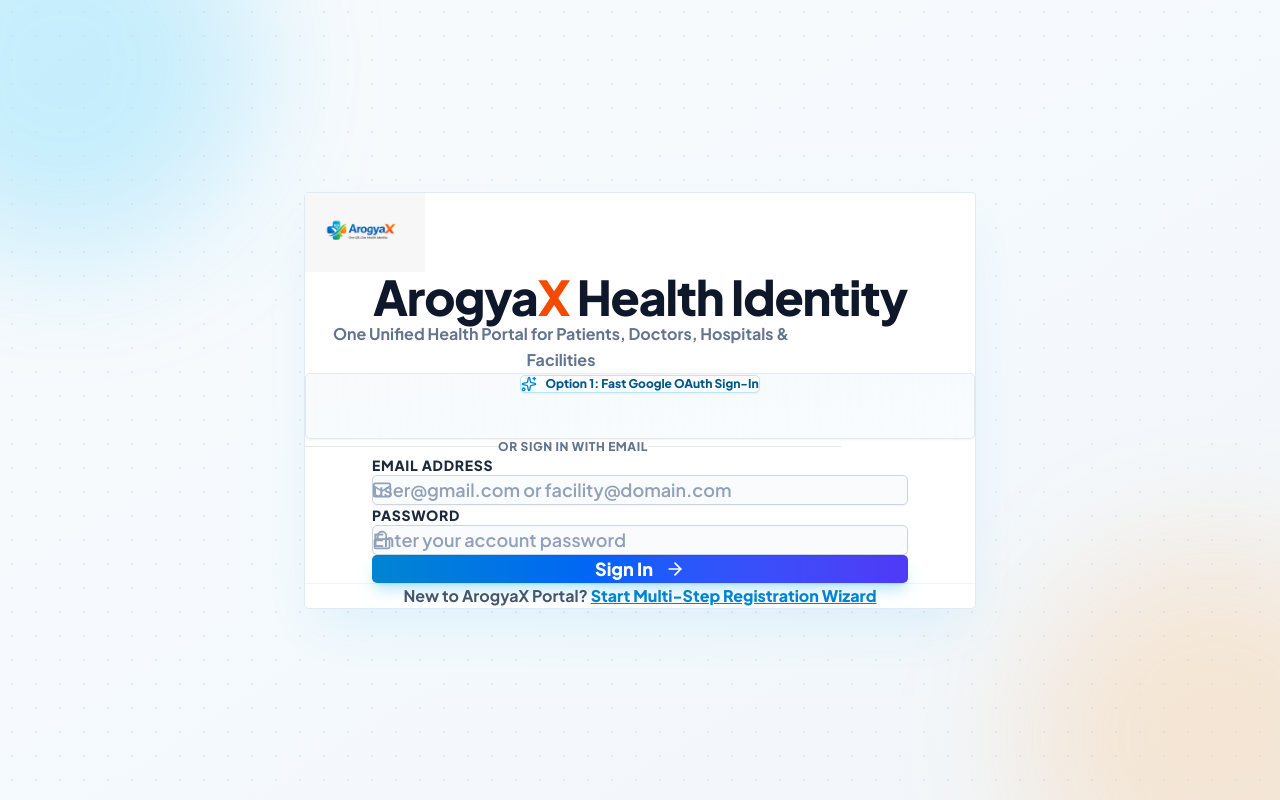
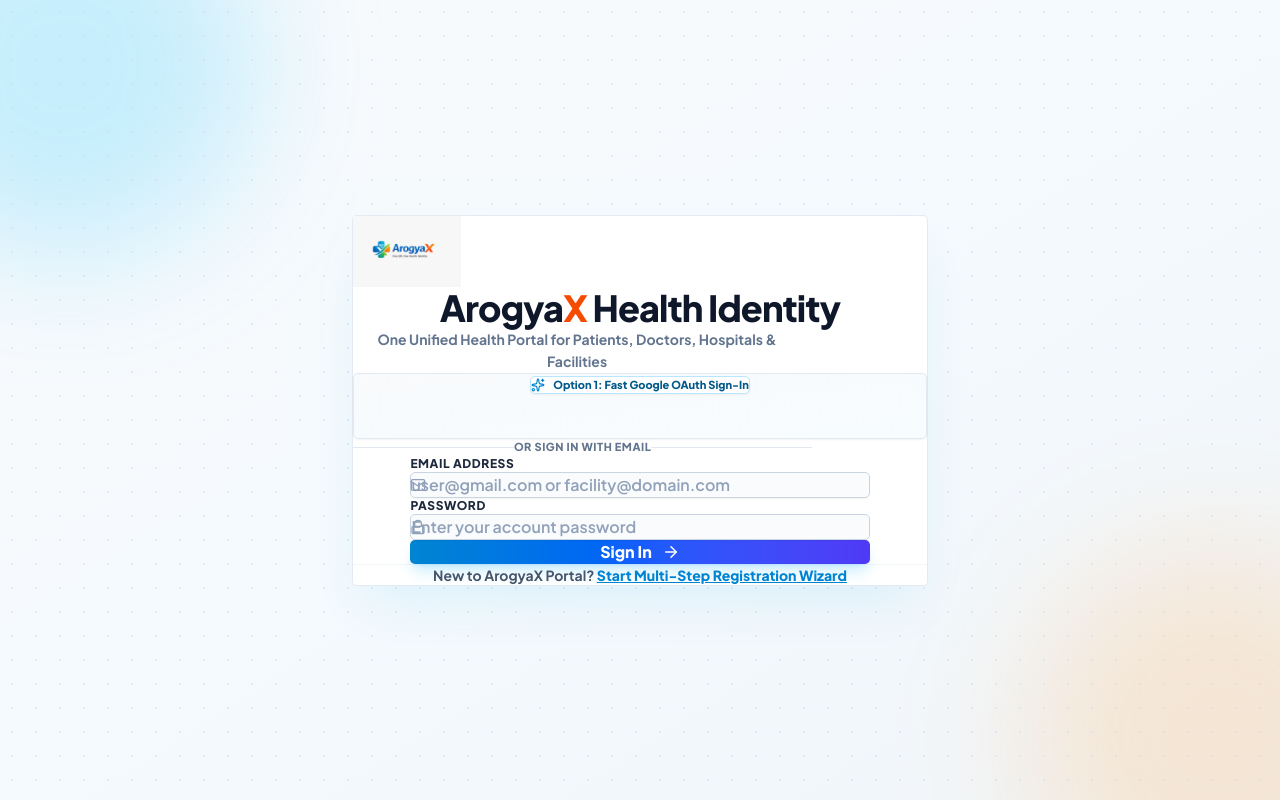
Before and after one commit to vivek3658/biothon-client, a React (Vite) app: page / in a window 1280 px wide. Built offline with nearby package versions, Linux system fonts and the light colour scheme; no server answers.

Commit message:
style: polish login page UI with refined card max-width, rounded-[5px] inputs, and py-8px button heights

```diff
--- a/src/pages/LoginPage.jsx
+++ b/src/pages/LoginPage.jsx
@@ -176,46 +176,46 @@
 
       {/* RENDER 1: DEDICATED EMPLOYEE STAFF LOGIN (/employee path) */}
       {isEmployeePath ? (
-        <div className="w-full max-w-2xl p-10 sm:p-14 md:p-16 bg-white/95 backdrop-blur-2xl rounded-[5px] border border-slate-200/90 shadow-2xl shadow-sky-500/10 relative z-10 space-y-8 transition-all">
+        <div className="w-full max-w-xl mx-auto p-8 sm:p-10 md:p-12 bg-white/95 backdrop-blur-2xl rounded-[5px] border border-slate-200/90 shadow-2xl shadow-sky-500/10 relative z-10 space-y-7 transition-all">
 
           {/* Header Security Badge & Logo */}
           <div className="text-center space-y-3">
-            <div className="inline-flex items-center gap-2 px-4.5 py-1.5 rounded-[5px] bg-sky-50 text-sky-800 text-xs font-black border border-sky-200 shadow-xs mx-auto">
-              <ShieldCheck className="w-4.5 h-4.5 text-sky-600" aria-hidden="true" />
+            <div className="inline-flex items-center justify-center gap-2 max-w-[80%] mx-auto py-[5px] px-4 rounded-[5px] bg-sky-50 text-sky-800 text-xs font-black border border-sky-200 shadow-xs">
+              <ShieldCheck className="w-4 h-4 text-sky-600" aria-hidden="true" />
               <span>ArogyaX Staff Control Panel</span>
             </div>
 
-            <img src={logoImg} alt="ArogyaX Logo" className="h-16 sm:h-18 object-contain mx-auto my-2" />
+            <img src={logoImg} alt="ArogyaX Logo" className="h-14 sm:h-16 object-contain mx-auto my-2" />
 
-            <h1 className="text-3xl sm:text-4xl md:text-5xl font-black text-slate-900 tracking-tight">
+            <h1 className="text-2xl sm:text-3xl md:text-4xl font-black text-slate-900 tracking-tight">
               Staff Portal Sign In
             </h1>
-            <p className="text-sm sm:text-base font-bold text-slate-500 max-w-lg mx-auto">
+            <p className="text-xs sm:text-sm font-bold text-slate-500 max-w-md mx-auto leading-relaxed">
               Restricted portal for System Administrators & Operational Managers
             </p>
           </div>
 
           {/* Status Alert Banner */}
           {errorMessage && (
-            <div className="p-5 bg-rose-50 border border-rose-200 text-rose-700 rounded-[5px] text-sm font-bold flex items-center gap-3 shadow-xs">
-              <AlertCircle className="w-5 h-5 shrink-0 text-rose-600" aria-hidden="true" />
+            <div className="p-3.5 max-w-[80%] mx-auto bg-rose-50 border border-rose-200 text-rose-700 rounded-[5px] text-xs font-bold flex items-center gap-2.5 shadow-xs">
+              <AlertCircle className="w-4 h-4 shrink-0 text-rose-600" aria-hidden="true" />
               <span>{errorMessage}</span>
             </div>
           )}
 
-          <form onSubmit={handleEmployeeSubmit} className="space-y-7">
-            <div>
-              <label htmlFor="emp-username" className="text-xs sm:text-sm font-black text-slate-800 uppercase tracking-wider block mb-2.5">
+          <form onSubmit={handleEmployeeSubmit} className="space-y-6 flex flex-col items-center">
+            <div className="w-full max-w-[80%]">
+              <label htmlFor="emp-username" className="text-xs font-black text-slate-800 uppercase tracking-wider block mb-2">
                 Staff Username or Email
               </label>
               <div className="relative">
-                <div className="absolute inset-y-0 left-0 pl-4.5 flex items-center pointer-events-none text-slate-400">
-                  <User className="w-5 h-5" aria-hidden="true" />
+                <div className="absolute inset-y-0 left-0 pl-4 flex items-center pointer-events-none text-slate-400">
+                  <User className="w-4 h-4" aria-hidden="true" />
                 </div>
                 <input
                   id="emp-username"
                   type="text"
-                  className="w-full pl-12 pr-6 py-4.5 bg-slate-50/70 hover:bg-white focus:bg-white border border-slate-300 rounded-[5px] text-base sm:text-lg font-semibold text-slate-900 placeholder:text-slate-400 focus:outline-none focus:ring-4 focus:ring-sky-500/20 focus:border-sky-500 transition-all shadow-xs"
+                  className="w-full pl-11 pr-4 py-3 bg-slate-50/70 hover:bg-white focus:bg-white border border-slate-300 rounded-[5px] text-sm sm:text-base font-semibold text-slate-900 placeholder:text-slate-400 focus:outline-none focus:ring-4 focus:ring-sky-500/15 focus:border-sky-500 transition-all shadow-xs"
                   value={empUsername}
                   onChange={(e) => setEmpUsername(e.target.value)}
                   placeholder="admin or manager username"
@@ -224,18 +224,18 @@
               </div>
             </div>
 
-            <div>
-              <label htmlFor="emp-password" className="text-xs sm:text-sm font-black text-slate-800 uppercase tracking-wider block mb-2.5">
+            <div className="w-full max-w-[80%]">
+              <label htmlFor="emp-password" className="text-xs font-black text-slate-800 uppercase tracking-wider block mb-2">
                 Staff Account Password
               </label>
               <div className="relative">
-                <div className="absolute inset-y-0 left-0 pl-4.5 flex items-center pointer-events-none text-slate-400">
-                  <KeyRound className="w-5 h-5" aria-hidden="true" />
+                <div className="absolute inset-y-0 left-0 pl-4 flex items-center pointer-events-none text-slate-400">
+                  <KeyRound className="w-4 h-4" aria-hidden="true" />
                 </div>
                 <input
                   id="emp-password"
                   type="password"
-                  className="w-full pl-12 pr-6 py-4.5 bg-slate-50/70 hover:bg-white focus:bg-white border border-slate-300 rounded-[5px] text-base sm:text-lg font-semibold text-slate-900 placeholder:text-slate-400 focus:outline-none focus:ring-4 focus:ring-sky-500/20 focus:border-sky-500 transition-all shadow-xs"
+                  className="w-full pl-11 pr-4 py-3 bg-slate-50/70 hover:bg-white focus:bg-white border border-slate-300 rounded-[5px] text-sm sm:text-base font-semibold text-slate-900 placeholder:text-slate-400 focus:outline-none focus:ring-4 focus:ring-sky-500/15 focus:border-sky-500 transition-all shadow-xs"
                   value={empPassword}
                   onChange={(e) => setEmpPassword(e.target.value)}
                   placeholder="Enter staff password"
@@ -247,15 +247,15 @@
             <button
               type="submit"
               disabled={isSubmitting}
-              className="w-full max-w-[80%] mx-auto py-[5px] px-6 bg-gradient-to-r from-sky-600 via-blue-600 to-indigo-600 hover:from-sky-700 hover:to-indigo-700 text-white font-black text-base sm:text-lg rounded-[5px] shadow-lg shadow-sky-500/25 hover:shadow-xl hover:scale-[1.01] active:scale-[0.99] transition-all flex items-center justify-center gap-3 focus-visible:ring-4 focus-visible:ring-sky-500/20 focus-visible:ring-offset-2 disabled:opacity-60 disabled:cursor-not-allowed cursor-pointer"
+              className="w-full max-w-[80%] mx-auto py-[8px] px-6 bg-gradient-to-r from-sky-600 via-blue-600 to-indigo-600 hover:from-sky-700 hover:to-indigo-700 text-white font-black text-sm sm:text-base rounded-[5px] shadow-lg shadow-sky-500/20 hover:shadow-xl hover:scale-[1.01] active:scale-[0.99] transition-all flex items-center justify-center gap-2.5 focus-visible:ring-4 focus-visible:ring-sky-500/20 focus-visible:ring-offset-2 disabled:opacity-60 disabled:cursor-not-allowed cursor-pointer"
             >
               <span>{isSubmitting ? 'Authenticating Staff...' : 'Sign In to Staff Portal'}</span>
-              <ArrowRight className="w-5 h-5" aria-hidden="true" />
+              <ArrowRight className="w-4.5 h-4.5" aria-hidden="true" />
             </button>
           </form>
 
           <div className="text-center pt-3 border-t border-slate-100">
-            <span className="text-xs font-black text-slate-400 tracking-wider uppercase">ArogyaX Enterprise Security • SSL Encrypted</span>
+            <span className="text-[11px] font-black text-slate-400 tracking-wider uppercase">ArogyaX Enterprise Security • SSL Encrypted</span>
           </div>
         </div>
       ) : (
@@ -284,38 +284,38 @@
 
           {/* C. Unified Login View */}
           {viewMode === 'login' && (
-            <div className="w-full max-w-2xl mx-auto p-10 sm:p-14 md:p-16 bg-white/95 backdrop-blur-2xl rounded-[5px] border border-slate-200/90 shadow-2xl shadow-sky-500/10 space-y-9 transition-all">
+            <div className="w-full max-w-xl mx-auto p-8 sm:p-10 md:p-12 bg-white/95 backdrop-blur-2xl rounded-[5px] border border-slate-200/90 shadow-2xl shadow-sky-500/10 space-y-7 transition-all">
 
               {/* Logo & Header */}
-              <div className="text-center space-y-3">
-                <img src={logoImg} alt="ArogyaX Logo" className="h-16 sm:h-20 object-contain mx-auto mb-2" />
-                <h1 className="text-3xl sm:text-4xl md:text-5xl font-black text-slate-900 tracking-tight">
+              <div className="text-center space-y-2.5">
+                <img src={logoImg} alt="ArogyaX Logo" className="h-14 sm:h-18 object-contain mx-auto mb-1" />
+                <h1 className="text-2xl sm:text-3xl md:text-4xl font-black text-slate-900 tracking-tight">
                   Arogya<span className="text-orange-600">X</span> Health Identity
                 </h1>
-                <p className="text-sm sm:text-base font-bold text-slate-500 max-w-lg mx-auto leading-relaxed">
+                <p className="text-xs sm:text-sm font-bold text-slate-500 max-w-md mx-auto leading-relaxed">
                   One Unified Health Portal for Patients, Doctors, Hospitals & Facilities
                 </p>
               </div>
 
               {/* Status Alert Banners */}
               {errorMessage && (
-                <div className="p-4 max-w-[80%] mx-auto bg-rose-50 border border-rose-200 text-rose-700 rounded-[5px] text-sm font-bold flex items-center gap-3 shadow-xs">
-                  <AlertCircle className="w-5 h-5 shrink-0 text-rose-600" aria-hidden="true" />
+                <div className="p-3.5 max-w-[80%] mx-auto bg-rose-50 border border-rose-200 text-rose-700 rounded-[5px] text-xs font-bold flex items-center gap-2.5 shadow-xs">
+                  <AlertCircle className="w-4 h-4 shrink-0 text-rose-600" aria-hidden="true" />
                   <span>{errorMessage}</span>
                 </div>
               )}
               {successMessage && (
-                <div className="p-4 max-w-[80%] mx-auto bg-emerald-50 border border-emerald-200 text-emerald-700 rounded-[5px] text-sm font-bold flex items-center gap-3 shadow-xs">
-                  <CheckCircle2 className="w-5 h-5 shrink-0 text-emerald-600" aria-hidden="true" />
+                <div className="p-3.5 max-w-[80%] mx-auto bg-emerald-50 border border-emerald-200 text-emerald-700 rounded-[5px] text-xs font-bold flex items-center gap-2.5 shadow-xs">
+                  <CheckCircle2 className="w-4 h-4 shrink-0 text-emerald-600" aria-hidden="true" />
                   <span>{successMessage}</span>
                 </div>
               )}
 
-              <div className="space-y-8">
+              <div className="space-y-6">
                 {/* Option 1: Fast Google OAuth */}
-                <div className="p-7 bg-gradient-to-br from-slate-50 to-sky-50/50 border border-slate-200/90 rounded-[5px] text-center space-y-4 shadow-xs">
-                  <div className="inline-flex items-center justify-center gap-2 max-w-[80%] mx-auto py-[5px] px-4 rounded-[5px] bg-white text-sky-800 text-xs font-black border border-sky-200 shadow-xs">
-                    <Sparkles className="w-4 h-4 text-sky-600" aria-hidden="true" />
+                <div className="p-5 sm:p-6 bg-gradient-to-br from-slate-50 to-sky-50/50 border border-slate-200/90 rounded-[5px] text-center space-y-3.5 shadow-xs">
+                  <div className="inline-flex items-center justify-center gap-2 max-w-[80%] mx-auto py-[5px] px-3.5 rounded-[5px] bg-white text-sky-800 text-[11px] font-black border border-sky-200 shadow-xs">
+                    <Sparkles className="w-3.5 h-3.5 text-sky-600" aria-hidden="true" />
                     <span>Option 1: Fast Google OAuth Sign-In</span>
                   </div>
                   <OfficialGoogleButton
@@ -326,26 +326,26 @@
                 </div>
 
                 {/* Divider */}
-                <div className="flex items-center text-slate-400 text-xs py-1 max-w-[80%] mx-auto">
+                <div className="flex items-center text-slate-400 text-[11px] py-0.5 max-w-[80%] mx-auto">
                   <div className="flex-1 border-b border-slate-200" />
-                  <span className="px-5 font-black uppercase tracking-wider text-xs text-slate-500">Or Sign In with Email</span>
+                  <span className="px-4 font-black uppercase tracking-wider text-slate-500">Or Sign In with Email</span>
                   <div className="flex-1 border-b border-slate-200" />
                 </div>
 
                 {/* Option 2: Unified Email / Password Sign In */}
-                <form onSubmit={handleUnifiedLoginSubmit} className="space-y-7 flex flex-col items-center">
+                <form onSubmit={handleUnifiedLoginSubmit} className="space-y-6 flex flex-col items-center">
                   <div className="w-full max-w-[80%]">
-                    <label htmlFor="user-email" className="text-xs sm:text-sm font-black text-slate-800 uppercase tracking-wider block mb-2.5">
+                    <label htmlFor="user-email" className="text-xs font-black text-slate-800 uppercase tracking-wider block mb-2">
                       Email Address
                     </label>
                     <div className="relative">
-                      <div className="absolute inset-y-0 left-0 pl-4.5 flex items-center pointer-events-none text-slate-400">
-                        <Mail className="w-5 h-5" aria-hidden="true" />
+                      <div className="absolute inset-y-0 left-0 pl-4 flex items-center pointer-events-none text-slate-400">
+                        <Mail className="w-4 h-4" aria-hidden="true" />
                       </div>
                       <input
                         id="user-email"
                         type="email"
-                        className="w-full pl-12 pr-6 py-[12px] bg-slate-50/70 hover:bg-white focus:bg-white border border-slate-300 rounded-[5px] text-base sm:text-lg font-semibold text-slate-900 placeholder:text-slate-400 focus:outline-none focus:ring-4 focus:ring-sky-500/20 focus:border-sky-500 transition-all shadow-xs"
+                        className="w-full pl-11 pr-4 py-3 bg-slate-50/70 hover:bg-white focus:bg-white border border-slate-300 rounded-[5px] text-sm sm:text-base font-semibold text-slate-900 placeholder:text-slate-400 focus:outline-none focus:ring-4 focus:ring-sky-500/15 focus:border-sky-500 transition-all shadow-xs"
                         value={loginIdentifier}
                         onChange={(e) => setLoginIdentifier(e.target.value)}
                         placeholder="user@gmail.com or facility@domain.com"
@@ -355,17 +355,17 @@
                   </div>
 
                   <div className="w-full max-w-[80%]">
-                    <label htmlFor="user-password" className="text-xs sm:text-sm font-black text-slate-800 uppercase tracking-wider block mb-2.5">
+                    <label htmlFor="user-password" className="text-xs font-black text-slate-800 uppercase tracking-wider block mb-2">
                       Password
                     </label>
                     <div className="relative">
-                      <div className="absolute inset-y-0 left-0 pl-4.5 flex items-center pointer-events-none text-slate-400">
-                        <Lock className="w-5 h-5" aria-hidden="true" />
+                      <div className="absolute inset-y-0 left-0 pl-4 flex items-center pointer-events-none text-slate-400">
+                        <Lock className="w-4 h-4" aria-hidden="true" />
                       </div>
                       <input
                         id="user-password"
                         type="password"
-                        className="w-full pl-12 pr-6 py-[12px] bg-slate-50/70 hover:bg-white focus:bg-white border border-slate-300 rounded-[5px] text-base sm:text-lg font-semibold text-slate-900 placeholder:text-slate-400 focus:outline-none focus:ring-4 focus:ring-sky-500/20 focus:border-sky-500 transition-all shadow-xs"
+                        className="w-full pl-11 pr-4 py-3 bg-slate-50/70 hover:bg-white focus:bg-white border border-slate-300 rounded-[5px] text-sm sm:text-base font-semibold text-slate-900 placeholder:text-slate-400 focus:outline-none focus:ring-4 focus:ring-sky-500/15 focus:border-sky-500 transition-all shadow-xs"
                         value={loginPassword}
                         onChange={(e) => setLoginPassword(e.target.value)}
                         placeholder="Enter your account password"
@@ -377,16 +377,16 @@
                   <button
                     type="submit"
                     disabled={isSubmitting}
-                    className="w-full max-w-[80%] mx-auto py-[5px] px-8 bg-gradient-to-r from-sky-600 via-blue-600 to-indigo-600 hover:from-sky-700 hover:to-indigo-700 text-white font-black text-base sm:text-lg rounded-[5px] shadow-lg shadow-sky-500/25 hover:shadow-xl hover:scale-[1.01] active:scale-[0.99] transition-all flex items-center justify-center gap-3 focus-visible:ring-4 focus-visible:ring-sky-500/20 focus-visible:ring-offset-2 disabled:opacity-60 disabled:cursor-not-allowed cursor-pointer"
+                    className="w-full max-w-[80%] mx-auto py-[8px] px-6 bg-gradient-to-r from-sky-600 via-blue-600 to-indigo-600 hover:from-sky-700 hover:to-indigo-700 text-white font-black text-sm sm:text-base rounded-[5px] shadow-lg shadow-sky-500/20 hover:shadow-xl hover:scale-[1.01] active:scale-[0.99] transition-all flex items-center justify-center gap-2.5 focus-visible:ring-4 focus-visible:ring-sky-500/20 focus-visible:ring-offset-2 disabled:opacity-60 disabled:cursor-not-allowed cursor-pointer"
                   >
                     <span>{isSubmitting ? 'Authenticating Account...' : 'Sign In'}</span>
-                    <ArrowRight className="w-5 h-5" aria-hidden="true" />
+                    <ArrowRight className="w-4.5 h-4.5" aria-hidden="true" />
                   </button>
                 </form>
 
                 {/* Register Link */}
-                <div className="text-center pt-5 border-t border-slate-100">
-                  <p className="text-base font-bold text-slate-600">
+                <div className="text-center pt-4 border-t border-slate-100">
+                  <p className="text-xs sm:text-sm font-bold text-slate-600">
                     New to ArogyaX Portal?{' '}
                     <button
                       type="button"
@@ -404,7 +404,6 @@
               </div>
             </div>
           )}
-
         </div>
       )}
     </div>
```
